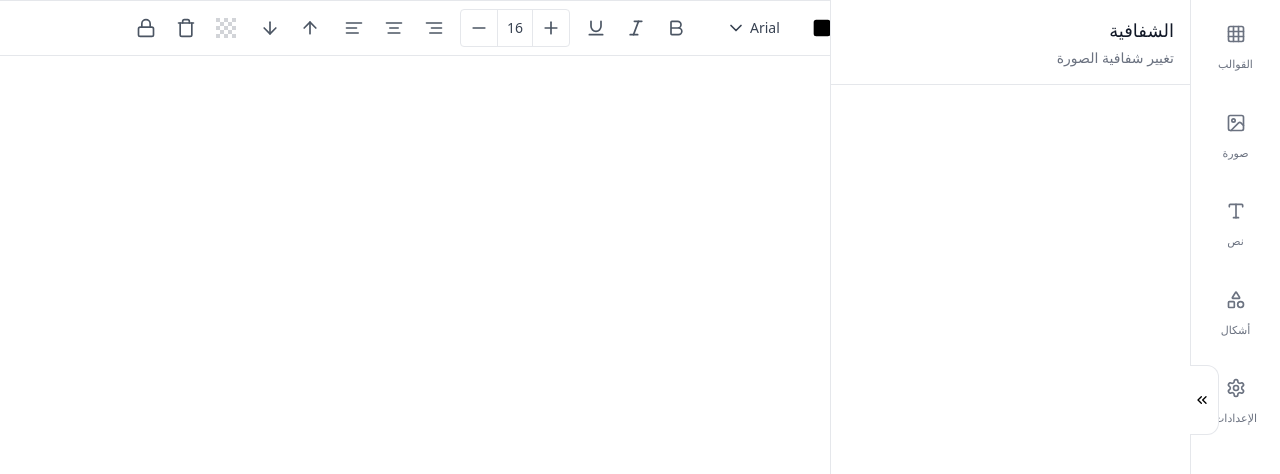
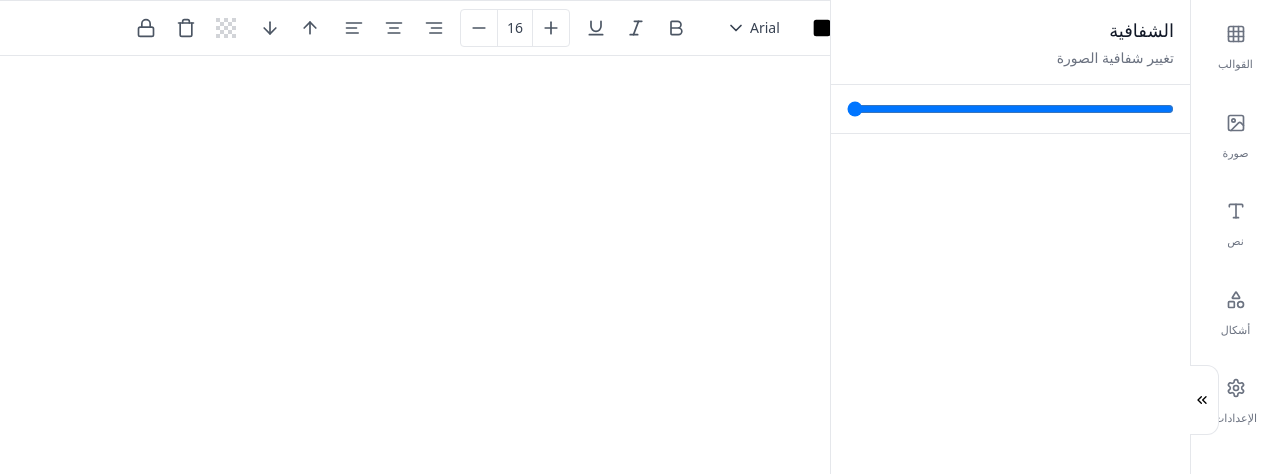
Before and after one commit to mahmoudelsawy99/canvas, a React (Vite) app: page / in a window 1280 px wide. Both pictures are taken after a click on the button 506 px from the left and 28 px from the top of the page. Shown: the top 474 px of the page. Built offline with nearby package versions, Linux system fonts and the light colour scheme.

Commit message:
FEAT: handle opacity input

```diff
--- a/src/components/Sidebar/OpacityPanel.jsx
+++ b/src/components/Sidebar/OpacityPanel.jsx
@@ -5,8 +5,8 @@ import { SidebarToggle } from "./SidebarToggle";
 function OpacitySidebar() {
   const [opacity, setOpacity] = useState(1);
 
-  const handleOpacityChange = (values) => {
-    setOpacity(values[0]);
+  const handleOpacityChange = (event) => {
+    setOpacity(parseFloat(event.target.value));
   };
 
   return (
@@ -15,6 +15,21 @@ function OpacitySidebar() {
       dir="rtl"
     >
       <HeaderSidebarPanel title="الشفافية" description="تغيير شفافية الصورة" />
+      <div className="p-4 border-b">
+        <div className="flex items-center">
+          <input
+            id="opacity-range"
+            type="range"
+            min="0"
+            max="1"
+            step="0.1"
+            value={opacity}
+            onChange={handleOpacityChange}
+            className="w-full"
+          />
+        </div>
+      </div>
+
       <SidebarToggle />
     </aside>
   );
--- a/src/components/Sidebar/SettingPanel.jsx
+++ b/src/components/Sidebar/SettingPanel.jsx
@@ -6,7 +6,7 @@ import { SidebarToggle } from "./SidebarToggle";
 function SettingPanel() {
   const [height, setHeight] = useState("270");
   const [width, setWidth] = useState("794");
-  const [color, setColor] = useState("rgba(255,255,255,1)");
+  const [bgColor, setBgColor] = useState("rgba(255,255,255,1)");
 
   return (
     <aside
@@ -48,7 +48,7 @@ function SettingPanel() {
             </button>
           </div>
           <div className="my-3 px-4 flex justify-center items-center">
-            <ColorPicker value={color} onChange={setColor} />
+            <ColorPicker value={bgColor} onChange={setBgColor} />
           </div>
         </div>
       </div>
```
